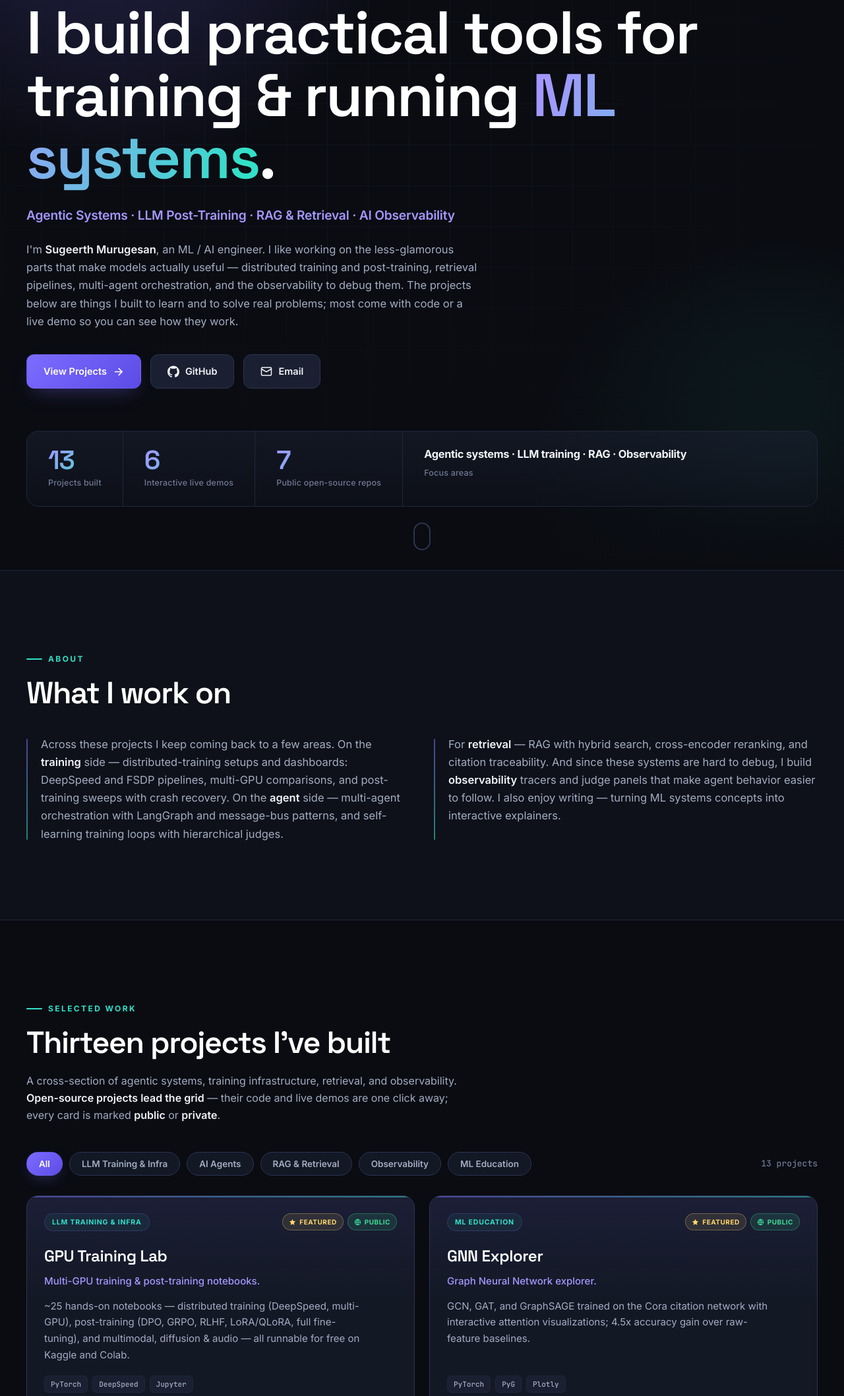
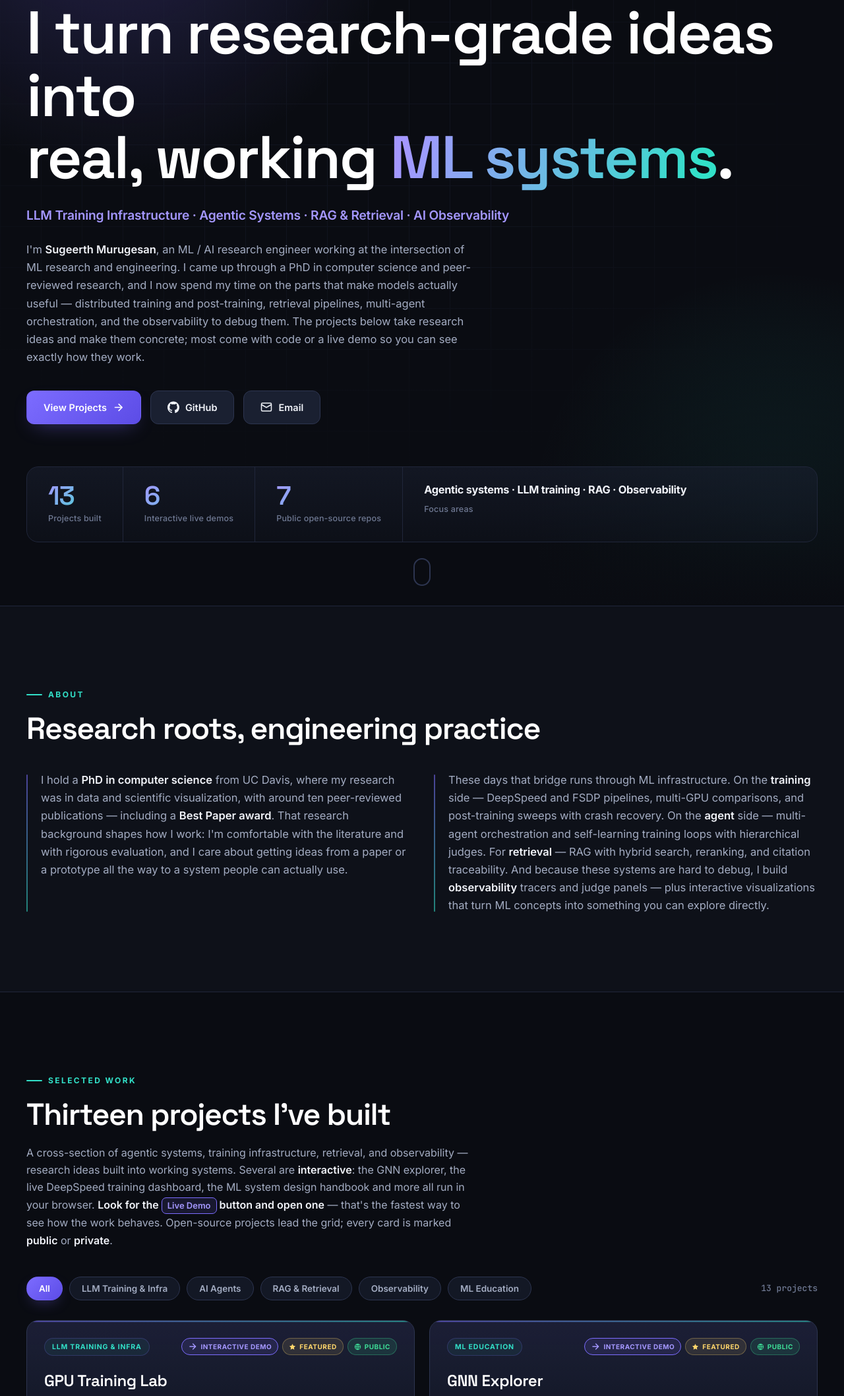
Before and after one commit to sugeerth/portfolio, a plain HTML site: page index.html in a window 1280 px wide. Shown: the part 215-2331 px from the top of the page at 66% size. Drawn offline with Linux system fonts and the light colour scheme.

Commit message:
Reposition copy toward ML/AI Research Engineer profile
Copy/positioning pass only — bento design, all 13 projects, analytics,
and demos/ links unchanged.

- Role line / eyebrow / title / OG meta: "ML / AI Engineer" -> "ML / AI
  Research Engineer"
- Hero headline + bio reframed around bridging ML research and
  engineering (turning research-grade ideas into working systems)
- About: woven in PhD (UC Davis), ~10 peer-reviewed publications incl.
  a Best Paper award, and visualization research background — honestly,
  alongside the engineering work
- Projects intro invites visitors to open the interactive live demos
- Live Demo links made prominent: new "Interactive demo" card badge,
  aria-labels, accent-styled inline reference in the projects lead
- Contact + footer copy aligned to research-engineering positioning

No company named, no fabricated research/metrics.

```diff
--- a/css/styles.css
+++ b/css/styles.css
@@ -433,6 +433,18 @@ a { color: inherit; text-decoration: none; }
   font-size: 16px;
 }
 .section-lead strong { color: var(--text); font-weight: 600; }
+.section-lead .lead-demo {
+  display: inline-flex;
+  align-items: center;
+  padding: 1px 8px;
+  border-radius: 7px;
+  background: var(--accent-soft);
+  border: 1px solid var(--accent);
+  color: var(--accent-hi);
+  font-weight: 600;
+  font-size: 13px;
+  white-space: nowrap;
+}
 
 .about { background: var(--bg-soft); border-top: 1px solid var(--border); border-bottom: 1px solid var(--border); }
 .about-grid {
@@ -628,6 +640,11 @@ a { color: inherit; text-decoration: none; }
   color: var(--text-faint);
   background: rgba(111, 121, 147, 0.10);
   border-color: var(--border-soft);
+}
+.tag-interactive {
+  color: var(--accent-hi);
+  background: var(--accent-soft);
+  border-color: var(--accent);
 }
 .card-name {
   font-family: var(--display);
--- a/index.html
+++ b/index.html
@@ -3,12 +3,12 @@
 <head>
 <meta charset="UTF-8" />
 <meta name="viewport" content="width=device-width, initial-scale=1.0" />
-<title>Sugeerth Murugesan — ML / AI Engineer</title>
-<meta name="description" content="Sugeerth Murugesan — ML / AI Engineer building production agentic systems, LLM post-training infrastructure, RAG pipelines, and AI observability tooling." />
+<title>Sugeerth Murugesan — ML / AI Research Engineer</title>
+<meta name="description" content="Sugeerth Murugesan — ML / AI Research Engineer (PhD, UC Davis) turning research-grade ideas into production systems: LLM training infrastructure, agentic systems, RAG pipelines, and AI observability tooling." />
 <meta name="author" content="Sugeerth Murugesan" />
 <meta name="theme-color" content="#0a0c12" />
-<meta property="og:title" content="Sugeerth Murugesan — ML / AI Engineer" />
-<meta property="og:description" content="Agentic systems, LLM post-training infrastructure, RAG & retrieval, and AI observability tooling." />
+<meta property="og:title" content="Sugeerth Murugesan — ML / AI Research Engineer" />
+<meta property="og:description" content="ML / AI Research Engineer bridging research and engineering — LLM training infrastructure, agentic systems, RAG & retrieval, and AI observability tooling." />
 <meta property="og:type" content="website" />
 <meta property="og:url" content="https://sugeerth.github.io/portfolio/" />
 <meta name="twitter:card" content="summary_large_image" />
@@ -65,19 +65,20 @@
   <div class="hero-bg" aria-hidden="true"></div>
   <div class="hero-inner">
     <div class="reveal">
-      <p class="hero-eyebrow"><span class="ping"></span> ML / AI Engineer · Open to new roles</p>
+      <p class="hero-eyebrow"><span class="ping"></span> ML / AI Research Engineer · Open to new roles</p>
       <h1 class="hero-title">
-        I build practical tools for<br />training &amp; running <span class="grad">ML systems</span>.
+        I turn research-grade ideas into<br />real, working <span class="grad">ML systems</span>.
       </h1>
       <p class="hero-subtitle">
-        Agentic Systems &middot; LLM Post-Training &middot; RAG &amp; Retrieval &middot; AI Observability
+        LLM Training Infrastructure &middot; Agentic Systems &middot; RAG &amp; Retrieval &middot; AI Observability
       </p>
       <p class="hero-bio">
-        I'm <strong>Sugeerth Murugesan</strong>, an ML / AI engineer. I like working on the
-        less-glamorous parts that make models actually useful — distributed training and post-training,
-        retrieval pipelines, multi-agent orchestration, and the observability to debug them. The
-        projects below are things I built to learn and to solve real problems; most come with code
-        or a live demo so you can see how they work.
+        I'm <strong>Sugeerth Murugesan</strong>, an ML / AI research engineer working at the
+        intersection of ML research and engineering. I came up through a PhD in computer science and
+        peer-reviewed research, and I now spend my time on the parts that make models actually useful —
+        distributed training and post-training, retrieval pipelines, multi-agent orchestration, and the
+        observability to debug them. The projects below take research ideas and make them concrete;
+        most come with code or a live demo so you can see exactly how they work.
       </p>
       <div class="hero-actions">
         <a href="#projects" class="btn btn-primary">
@@ -121,20 +122,23 @@
 <section class="section about" id="about">
   <div class="section-inner reveal">
     <p class="section-eyebrow">About</p>
-    <h2 class="section-title">What I work on</h2>
+    <h2 class="section-title">Research roots, engineering practice</h2>
     <div class="about-grid">
       <p class="about-text">
-        Across these projects I keep coming back to a few areas. On the
-        <strong>training</strong> side — distributed-training setups and dashboards: DeepSpeed and
-        FSDP pipelines, multi-GPU comparisons, and post-training sweeps with crash recovery. On the
-        <strong>agent</strong> side — multi-agent orchestration with LangGraph and message-bus
-        patterns, and self-learning training loops with hierarchical judges.
+        I hold a <strong>PhD in computer science</strong> from UC&nbsp;Davis, where my research was in
+        data and scientific visualization, with around ten peer-reviewed publications — including a
+        <strong>Best Paper award</strong>. That research background shapes how I work: I'm comfortable
+        with the literature and with rigorous evaluation, and I care about getting ideas from a paper
+        or a prototype all the way to a system people can actually use.
       </p>
       <p class="about-text">
-        For <strong>retrieval</strong> — RAG with hybrid search, cross-encoder reranking, and
-        citation traceability. And since these systems are hard to debug, I build
-        <strong>observability</strong> tracers and judge panels that make agent behavior easier to
-        follow. I also enjoy writing — turning ML systems concepts into interactive explainers.
+        These days that bridge runs through ML infrastructure. On the <strong>training</strong> side —
+        DeepSpeed and FSDP pipelines, multi-GPU comparisons, and post-training sweeps with crash
+        recovery. On the <strong>agent</strong> side — multi-agent orchestration and self-learning
+        training loops with hierarchical judges. For <strong>retrieval</strong> — RAG with hybrid
+        search, reranking, and citation traceability. And because these systems are hard to debug, I
+        build <strong>observability</strong> tracers and judge panels — plus interactive visualizations
+        that turn ML concepts into something you can explore directly.
       </p>
     </div>
   </div>
@@ -147,9 +151,12 @@
       <p class="section-eyebrow">Selected Work</p>
       <h2 class="section-title">Thirteen projects I've built</h2>
       <p class="section-lead">
-        A cross-section of agentic systems, training infrastructure, retrieval, and observability.
-        <strong>Open-source projects lead the grid</strong> — their code and live demos are one click away;
-        every card is marked <strong>public</strong> or <strong>private</strong>.
+        A cross-section of agentic systems, training infrastructure, retrieval, and observability —
+        research ideas built into working systems. Several are <strong>interactive</strong>:
+        the GNN explorer, the live DeepSpeed training dashboard, the ML system design handbook and more
+        all run in your browser. <strong>Look for the <span class="lead-demo">Live Demo</span> button
+        and open one</strong> — that's the fastest way to see how the work behaves.
+        Open-source projects lead the grid; every card is marked <strong>public</strong> or <strong>private</strong>.
       </p>
     </div>
 
@@ -187,8 +194,8 @@
     <p class="section-eyebrow">Get in touch</p>
     <h2 class="section-title">Let's build something</h2>
     <p class="section-lead">
-      I'm open to ML / AI engineering roles focused on agentic systems, LLM training infrastructure,
-      and retrieval. The fastest way to reach me is email.
+      I'm open to research-engineering roles at the intersection of ML research and engineering —
+      LLM training infrastructure, agentic systems, and retrieval. The fastest way to reach me is email.
     </p>
     <div class="contact-actions">
       <a href="mailto:sugeer26@gmail.com" class="btn btn-primary">
@@ -208,7 +215,7 @@
   <div class="footer-inner">
     <div class="footer-brand">
       <span class="footer-name">Sugeerth Murugesan</span>
-      <span class="footer-role">ML / AI Engineer — Agentic Systems, LLM Post-Training, RAG &amp; Observability</span>
+      <span class="footer-role">ML / AI Research Engineer — LLM Training Infrastructure, Agentic Systems, RAG &amp; Observability</span>
     </div>
     <div class="footer-links">
       <a href="mailto:sugeer26@gmail.com">Email</a>
--- a/js/main.js
+++ b/js/main.js
@@ -218,6 +218,10 @@ function renderProjects() {
       ? `<span class="tag tag-public">${ICON_GLOBE} Public</span>`
       : `<span class="tag tag-private">${ICON_LOCK} Private</span>`;
 
+    const demoBadge = p.demo
+      ? `<span class="tag tag-interactive">${ICON_ARROW} Interactive demo</span>`
+      : '';
+
     // Action buttons
     const actions = [];
     if (p.code) {
@@ -229,7 +233,9 @@ function renderProjects() {
       const ext = isExternal(p.demo);
       actions.push(
         `<a class="card-btn card-btn-demo" href="${escapeHtml(p.demo)}"` +
-        `${ext ? ' target="_blank" rel="noopener"' : ''}>${ICON_ARROW} Live Demo</a>`
+        `${ext ? ' target="_blank" rel="noopener"' : ''}` +
+        ` aria-label="Open the live interactive demo for ${escapeHtml(p.name)}">` +
+        `${ICON_ARROW} Live Demo</a>`
       );
     }
     const actionsHtml = actions.length
@@ -247,6 +253,7 @@ function renderProjects() {
           <div class="card-top">
             <span class="card-cat">${escapeHtml(p.category)}</span>
             <div class="card-tags">
+              ${demoBadge}
               ${featured}
               ${visBadge}
             </div>
```
Also changed, not shown: 1 other file.
